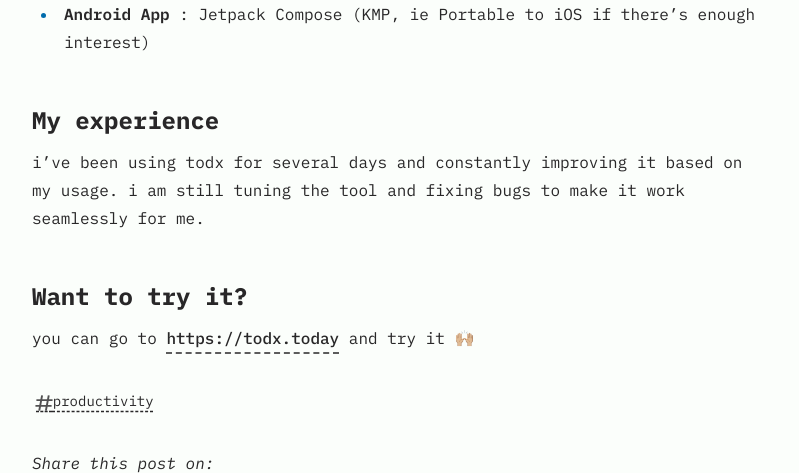
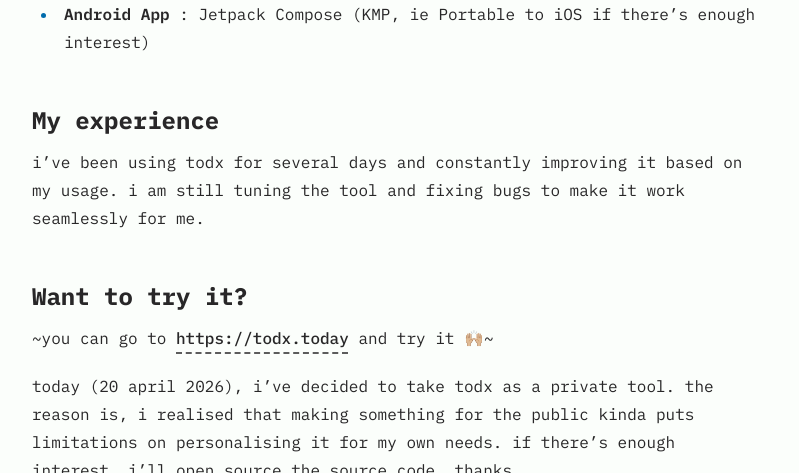
Before and after one commit to theapache64/theapache64.github.io, an Astro site: page /posts/todx in a window 1280 px wide. Shown: the part 3783-4256 px from the top of the page, without its empty margins (240-1039 px from the left). Built offline with nearby package versions, Linux system fonts and the light colour scheme; Astro itself is replaced by a stand-in of ours; some packages are replaced by stand-ins of ours.

Commit message:
Update todx.md

```diff
--- a/src/content/blog/todx.md
+++ b/src/content/blog/todx.md
@@ -72,4 +72,6 @@
 
 ## Want to try it?
 
-you can go to https://todx.today and try it 🙌🏼
+~you can go to https://todx.today and try it 🙌🏼~
+
+today (20 april 2026), i've decided to take todx as a private tool. the reason is, i realised that making something for the public kinda puts limitations on personalising it for my own needs. if there's enough interest, i'll open source the source code. thanks
```
